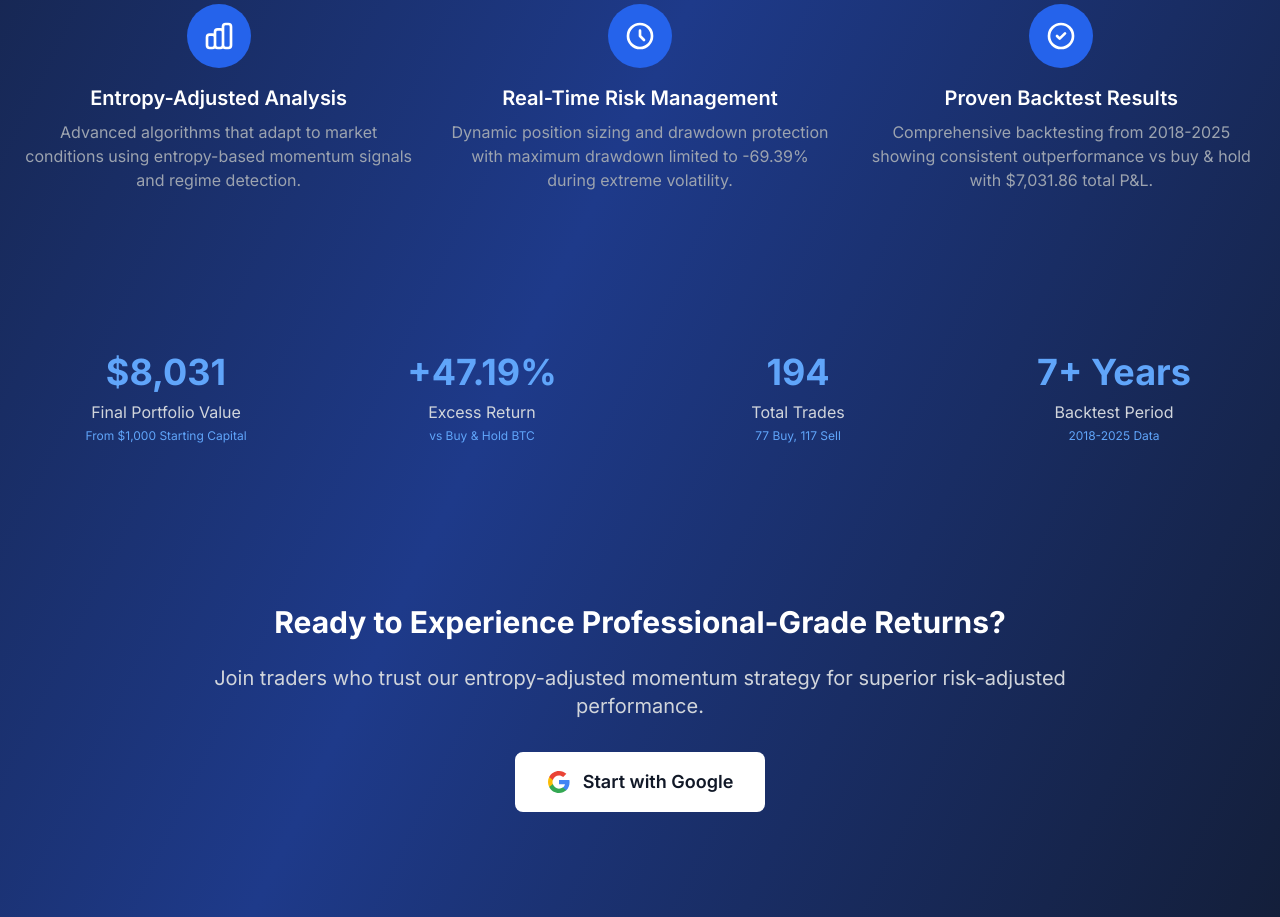
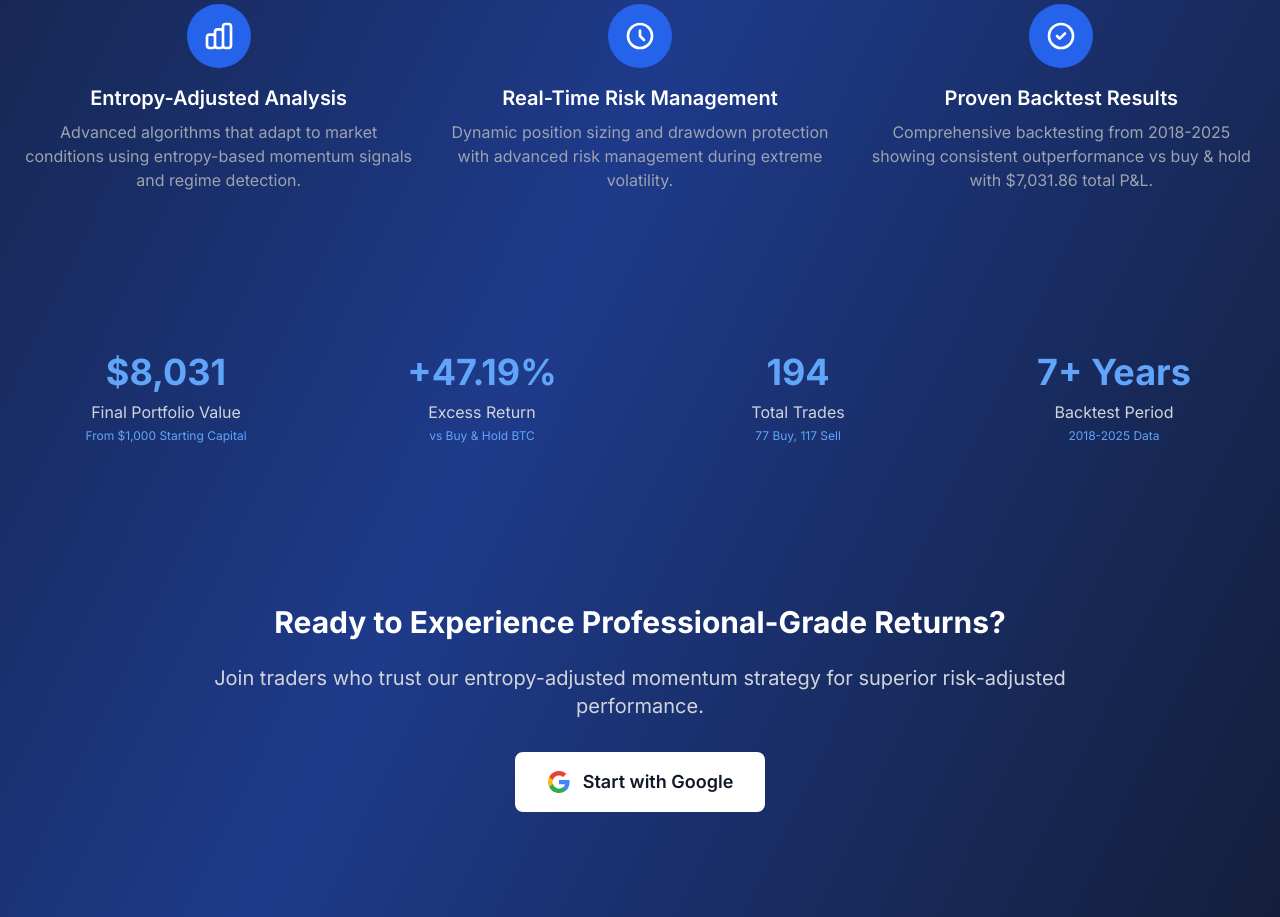
Before and after one commit to RiyadSc/BTCV1, a Next.js app: page / in a window 1280 px wide. Shown: the part 1220-2137 px from the top of the page. Built offline with nearby package versions, Linux system fonts and the light colour scheme; no server answers.

Commit message:
Remove specific drawdown statistic from landing page

```diff
--- a/components/landing/LandingPage.tsx
+++ b/components/landing/LandingPage.tsx
@@ -157,7 +157,7 @@ export default function LandingPage() {
               </div>
               <h3 className="text-xl font-semibold text-white mb-2">Real-Time Risk Management</h3>
               <p className="text-gray-400">
-                Dynamic position sizing and drawdown protection with maximum drawdown limited to -69.39% during extreme volatility.
+                Dynamic position sizing and drawdown protection with advanced risk management during extreme volatility.
               </p>
             </div>
             <div className="text-center">
```
